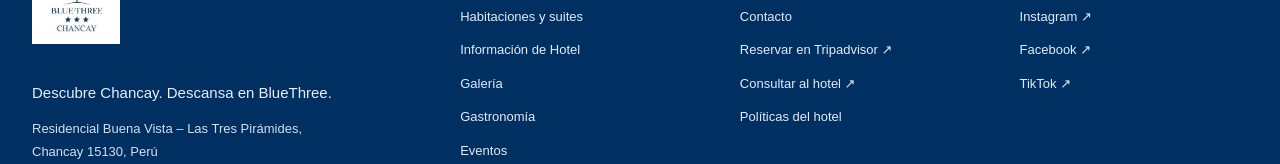
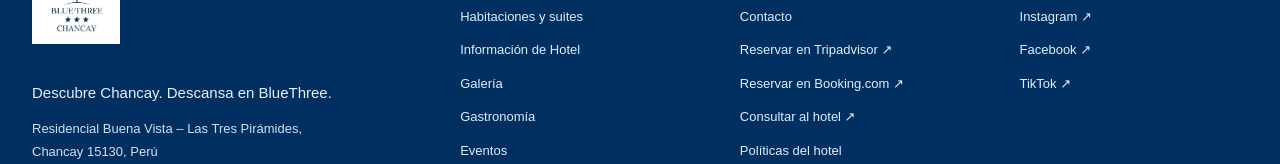
Before and after one commit to camilogomez17/hotelBlueThree, a Next.js app: page / in a window 1280 px wide. Shown: the part 5590-5754 px from the top of the page. Built offline with nearby package versions, Linux system fonts and the light colour scheme; no server answers.

Commit message:
Add Booking.com reservation link to footer

```diff
--- a/app/components/SiteChromeES.tsx
+++ b/app/components/SiteChromeES.tsx
@@ -138,6 +138,7 @@ export function SiteFooter() {
               <h3>Tu estadía</h3>
               <a href="/contacto">Contacto</a>
               <a href={tripAdvisor} target="_blank" rel="noopener noreferrer">Reservar en Tripadvisor ↗</a>
+              <a href="https://www.booking.com/searchresults.html?aid=390156&amp;label=duc511jc-10CAsosQFCE3RyZXMtYXJib2xlcy1henVsZXNIM1gDaKcCiAEBmAEzuAEHyAEP2AED6AEB-AEBiAIBqAIBuAKmhYjYBsACAdICJGVlNTI4NjhkLTY0YTUtNDg3MS1hZGRlLWI3ZTEwYTE5YWVlZtgCAeACAQ&amp;redirected=1&amp;city=-341519&amp;highlighted_hotels=15241340&amp;hlrd=user_sh&amp;source=hotel&amp;keep_landing=1" target="_blank" rel="noopener noreferrer">Reservar en Booking.com ↗</a>
               <a href={linktree} target="_blank" rel="noopener noreferrer">Consultar al hotel ↗</a>
               <a href="/politicas">Políticas del hotel</a>
             </div>
```
